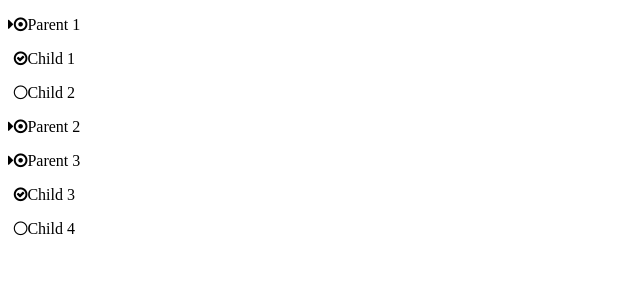
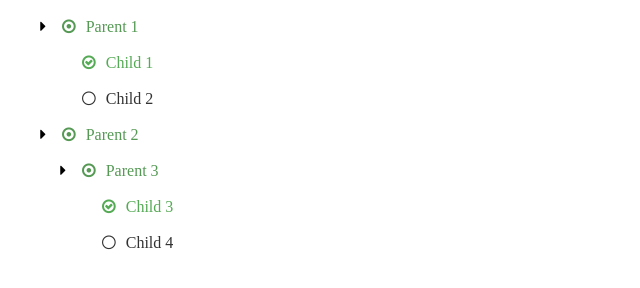
Before and after one commit to HasanDelibas/jQueryTreeView, a plain HTML site: page index.html in a window 1280 px wide. Shown: the whole page, without its empty margins (0-640 px from the left). Drawn offline with nearby package versions, Linux system fonts and the light colour scheme.

Commit message:
Update index.html

```diff
--- a/index.html
+++ b/index.html
@@ -6,8 +6,11 @@
 
 	<script src="https://cdnjs.cloudflare.com/ajax/libs/jquery/3.3.1/jquery.min.js"></script>
 	<link href="https://stackpath.bootstrapcdn.com/font-awesome/4.7.0/css/font-awesome.min.css" rel="stylesheet" integrity="sha384-wvfXpqpZZVQGK6TAh5PVlGOfQNHSoD2xbE+QkPxCAFlNEevoEH3Sl0sibVcOQVnN" crossorigin="anonymous">
+
+	<script src="https://cdnjs.cloudflare.com/ajax/libs/jquery/3.3.1/jquery.min.js"></script>
+
 	<script type="text/javascript" src="js/jquery.treeview.js"></script>
-	<script src="https://cdnjs.cloudflare.com/ajax/libs/jquery/3.3.1/jquery.min.js"></script>
+	<link href="css/jquery.treeview.css" rel="stylesheet">
 
 </head>
 <body>
```
